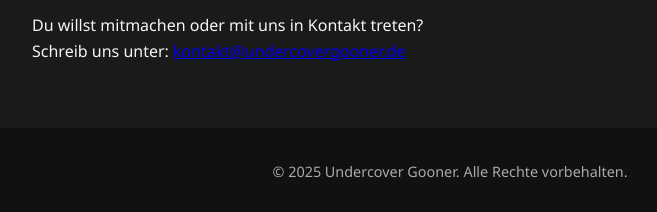
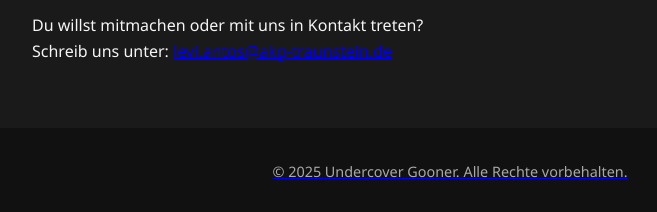
Before and after one commit to ManuelWestermeier/u-g, a plain HTML site: page index.html in a window 1280 px wide. Shown: the part 910-1122 px from the top of the page, without its empty margins (190-847 px from the left). Drawn offline with Linux system fonts and the light colour scheme.

Commit message:
Update index.html

```diff
--- a/index.html
+++ b/index.html
@@ -124,7 +124,7 @@
   <section id="kontakt">
     <h2>Kontakt</h2>
     <p>Du willst mitmachen oder mit uns in Kontakt treten?</p>
-    <p>Schreib uns unter: <a href="mailto:kontakt@undercovergooner.de">kontakt@undercovergooner.de</a></p>
+    <p>Schreib uns unter: <a href="mailto:levi.antos@akg-traunstein.de">levi.antos@akg-traunstein.de</levi.antos@akg-traunstein.de>
   </section>
 
   <footer>
```
